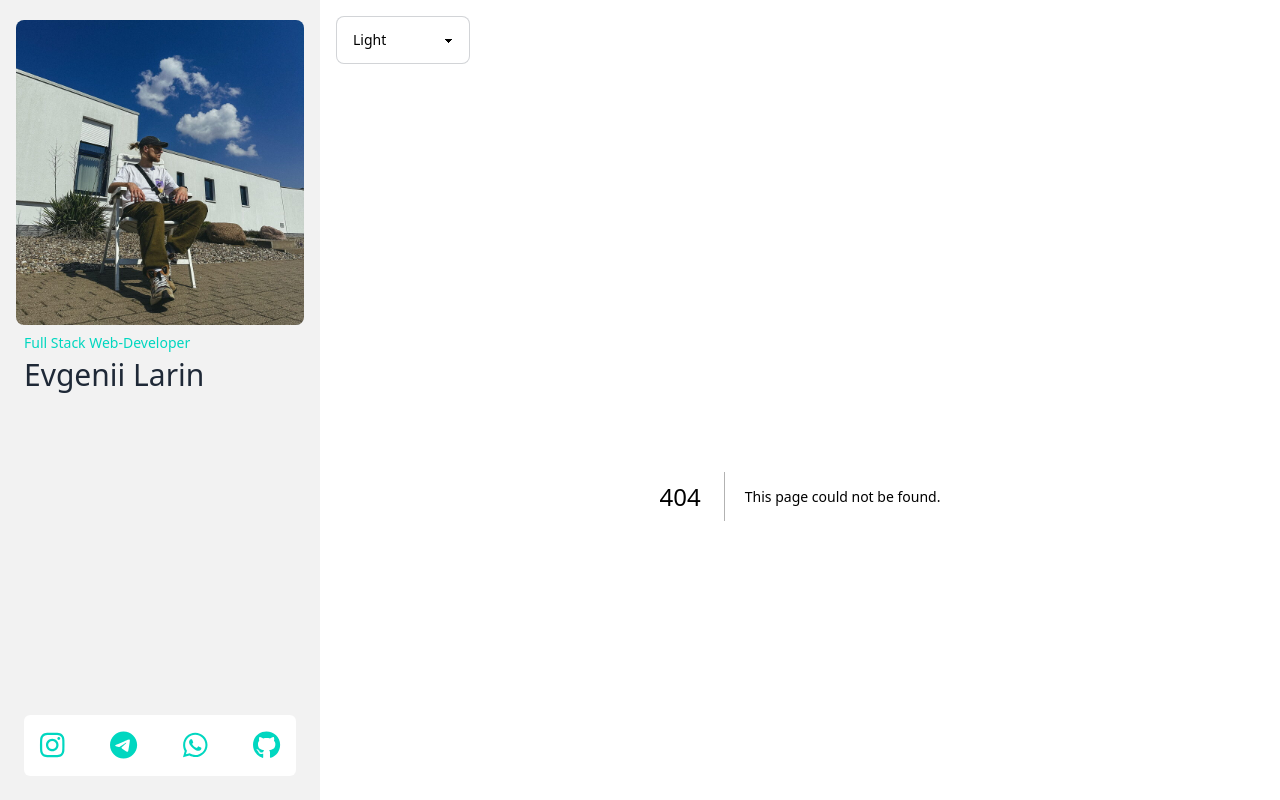
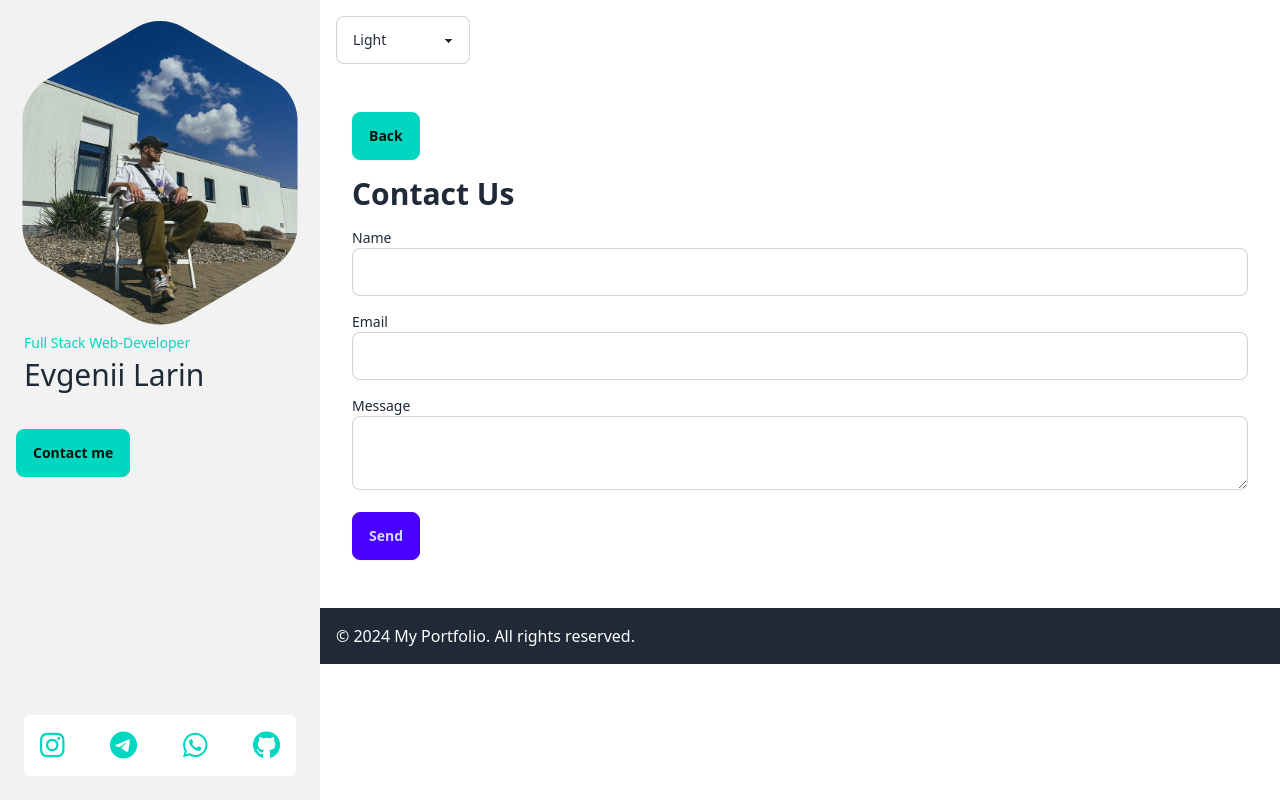
Before and after one commit to WirusDev/my-portfolio-next, a Next.js app: page /contact in a window 1280 px wide. Before the commit this address had no page. Shown: the top 800 px of the page. Built offline with nearby package versions, Linux system fonts and the light colour scheme.

Commit message:
Contact form added

```diff
--- a/package.json
+++ b/package.json
@@ -17,11 +17,14 @@
     "daisyui": "^4.12.2",
     "framer-motion": "^11.2.12",
     "next": "14.2.4",
+    "nodemailer": "^6.9.14",
     "react": "^18",
+    "react-cookie": "^7.1.4",
     "react-dom": "^18"
   },
   "devDependencies": {
     "@types/node": "^20",
+    "@types/nodemailer": "^6.4.15",
     "@types/react": "^18",
     "@types/react-dom": "^18",
     "eslint": "^8",
--- /dev/null
+++ b/src/app/api/contact/route.ts
@@ -0,0 +1,44 @@
+import { NextRequest, NextResponse } from "next/server";
+import nodemailer from "nodemailer";
+export async function POST(req: NextRequest) {
+  const { name, email, message } = await req.json();
+
+  // Create transporter
+  const transporter = nodemailer.createTransport({
+    host: process.env.NEXT_PUBLIC_EMAIL_HOST,
+    port: 465,
+    secure: true,
+    auth: {
+      user: process.env.NEXT_PUBLIC_EMAIL_USERNAME,
+      pass: process.env.NEXT_PUBLIC_EMAIL_PASSWORD,
+    },
+  });
+
+  // Compose email
+  const mailOptions = {
+    from: process.env.NEXT_PUBLIC_EMAIL_USERNAME,
+    to: process.env.NEXT_PUBLIC_Recipient, // Recipient's email address
+    subject: "Contact Form Submission",
+    html: `
+      <p>${name}</p>
+      <p>${email}</p>
+      <p>${message}</p>
+    `,
+  };
+
+  // Send email
+  transporter.sendMail(mailOptions, function (error, info) {
+    if (error) {
+      console.log(error);
+    } else {
+      console.log("Email sent: " + info.response);
+    }
+  });
+
+  // Return response
+  return NextResponse.json({ message: "Message received!" }, { status: 200 });
+}
+
+export async function GET(req: NextRequest) {
+  return NextResponse.json({ message: "Method not allowed" }, { status: 405 });
+}
--- /dev/null
+++ b/src/app/contact/page.tsx
@@ -0,0 +1,87 @@
+"use client";
+
+import React, { useState } from "react";
+import Link from "next/link";
+const ContactPage = () => {
+  const [name, setName] = useState("");
+  const [email, setEmail] = useState("");
+  const [message, setMessage] = useState("");
+  const [status, setStatus] = useState("");
+
+  const handleSubmit = async (e: React.FormEvent) => {
+    e.preventDefault();
+    setStatus("Sending...");
+
+    const response = await fetch("/api/contact", {
+      method: "POST",
+      headers: {
+        "Content-Type": "application/json",
+      },
+      body: JSON.stringify({ name, email, message }),
+    });
+
+    if (response.ok) {
+      setStatus("Message sent!");
+      setName("");
+      setEmail("");
+      setMessage("");
+    } else {
+      setStatus("Error sending message.");
+    }
+  };
+
+  return (
+    <div className='container mx-auto p-4'>
+      <Link href='/' className='btn btn-accent mb-4'>
+        Back
+      </Link>
+      <h1 className='text-3xl font-bold mb-4'>Contact Us</h1>
+      <form onSubmit={handleSubmit} className='space-y-4'>
+        <div>
+          <label htmlFor='name' className='block text-sm font-medium'>
+            Name
+          </label>
+          <input
+            id='name'
+            type='text'
+            className='input input-bordered w-full'
+            value={name}
+            onChange={(e) => setName(e.target.value)}
+            required
+          />
+        </div>
+        <div>
+          <label htmlFor='email' className='block text-sm font-medium'>
+            Email
+          </label>
+          <input
+            id='email'
+            type='email'
+            className='input input-bordered w-full'
+            value={email}
+            onChange={(e) => setEmail(e.target.value)}
+            required
+          />
+        </div>
+        <div>
+          <label htmlFor='message' className='block text-sm font-medium'>
+            Message
+          </label>
+          <textarea
+            id='message'
+            className='textarea textarea-bordered w-full'
+            value={message}
+            onChange={(e) => setMessage(e.target.value)}
+            required
+          ></textarea>
+        </div>
+        <button type='submit' className='btn btn-primary'>
+          Send
+        </button>
+      </form>
+      {status && <p className='mt-4 text-sm'>{status}</p>}
+    </div>
+  );
+};
+
+export default ContactPage;
--- a/src/components/layout/Header.tsx
+++ b/src/components/layout/Header.tsx
@@ -1,5 +1,6 @@
 import React from "react";
 import Image from "next/image";
+import Link from "next/link";
 // import ThemeSwitcher from "@/components/ui/ThemeSwitcher";
 import { FontAwesomeIcon } from "@fortawesome/react-fontawesome";
 import "@/utils/fontawesome";
@@ -7,7 +8,6 @@ import { motion } from "framer-motion";
 const Header: React.FC = () => {
   return (
     <>
-      {" "}
       <label
         htmlFor='my-drawer-2'
         aria-label='close sidebar'
@@ -19,7 +19,7 @@ const Header: React.FC = () => {
           <Image
             src='/images/Evgenii.jpeg'
             alt='Evgenii Larin'
-            className='rounded-lg my-1 w-full'
+            className='rounded-lg my-1 w-full mask mask-hexagon'
             width={200}
             height={200}
           />
@@ -27,7 +27,14 @@ const Header: React.FC = () => {
             <p className='text-accent pb-1'>Full Stack Web-Developer</p>
             <h1 className='text-3xl pb-2'>Evgenii Larin</h1>
           </div>
+          <br />
+
+          <Link className='btn btn-accent' href='/contact'>
+            Contact me
+          </Link>
         </div>
+
+        {/* FOOTER */}
         <div className='flex flex-row  justify-between gap-1 items-center m-2 rounded-md max-w-full p-4 bg-base-100'>
           <motion.a
             whileHover={{ scale: 1.3 }}
--- a/src/components/sections/Projects.tsx
+++ b/src/components/sections/Projects.tsx
@@ -20,9 +20,9 @@ export default function Projects() {
           <h2 className='card-title'>LingoA&A</h2>
           <p>How to park your car at your garage?</p>
           <div className='card-actions justify-end'>
-            <button className='btn btn-neutral'>
-              <Link href='/projects/lingoaa'>Learn more</Link>
-            </button>
+            <Link className='btn btn-neutral' href='/projects/lingoaa'>
+              Learn more
+            </Link>
           </div>
         </div>
       </div>
@@ -40,9 +40,9 @@ export default function Projects() {
           <h2 className='card-title'>Cerise</h2>
           <p>How to park your car at your garage?</p>
           <div className='card-actions justify-end'>
-            <button className='btn btn-neutral'>
-              <Link href='/projects/cerise'>Learn more</Link>
-            </button>
+            <Link className='btn btn-neutral btn-sm' href='/projects/cerise'>
+              Learn more
+            </Link>
           </div>
         </div>
       </div>
```
Also changed, not shown: 2 other files (tests, documents, lock files or other folders).
